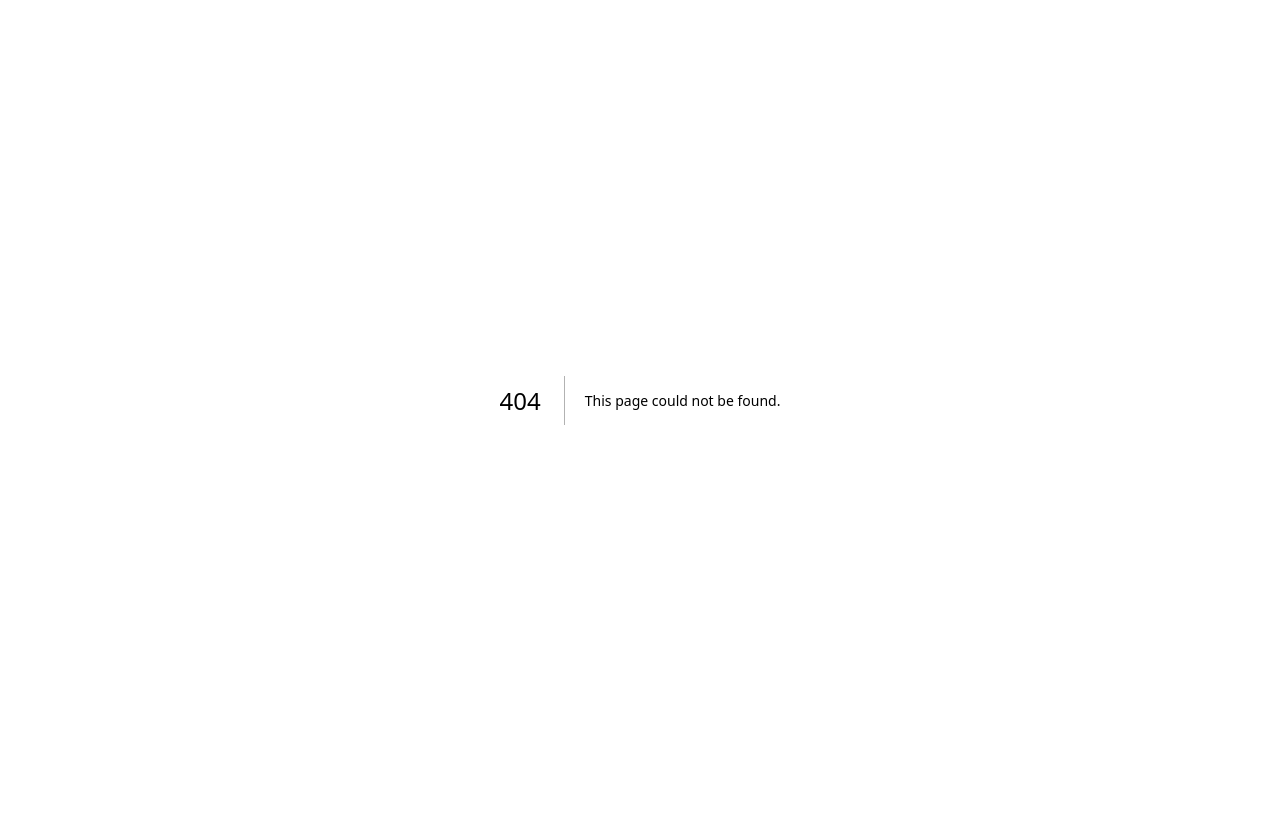
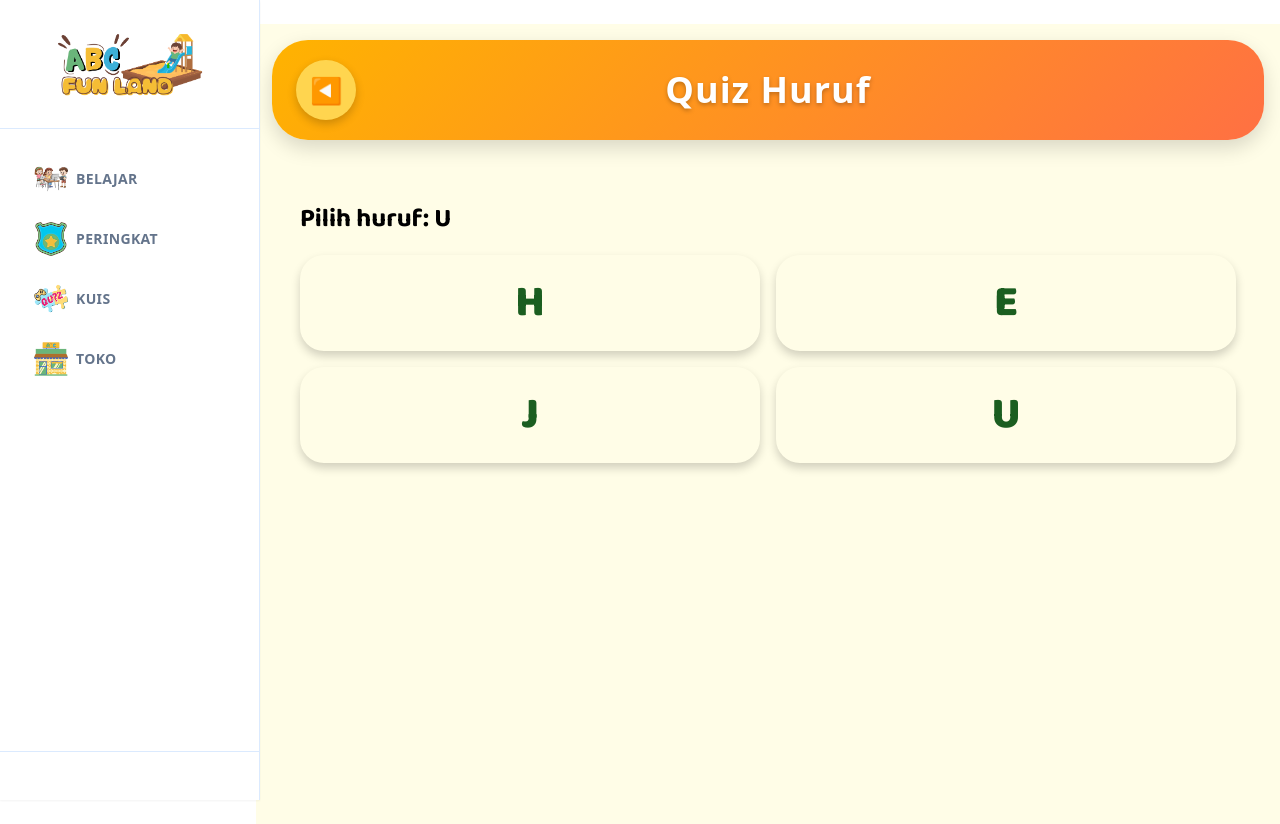
Before and after one commit to Puturahmaa7/https---github.com-utrhmaa-ABCFunLand, a Next.js app in the folder abcfunlearn/: page /quiz/quizHuruf in a window 1280 px wide. Before the commit this address had no page. Before the commit the page ends 800 px from the top, so only its background shows below. Built offline with nearby package versions, Linux system fonts and the light colour scheme.

Commit message:
Quiz huruf

```diff
--- /dev/null
+++ b/abcfunlearn/app/(loginUser)/quiz/data/quizHuruf.ts
@@ -0,0 +1,18 @@
+export type QuizItem = {
+  question: string;
+  correctAnswer: string;
+  wrongAnswers: string[];
+};
+
+export const quizHuruf: QuizItem[] = [
+  {
+    question: "Huruf apakah ini: A",
+    correctAnswer: "A",
+    wrongAnswers: ["B", "C", "D"],
+  },
+  {
+    question: "Huruf apakah ini: B",
+    correctAnswer: "B",
+    wrongAnswers: ["A", "C", "D"],
+  },
+];
--- a/abcfunlearn/app/(loginUser)/quiz/layout.tsx
+++ /dev/null
@@ -1,8 +0,0 @@
-type Props = {
-  children: React.ReactNode;
-};
-
-const loginUserLayout = ({ children }: Props) => {
-  return <div>{children}</div>;
-};
-export default loginUserLayout;
--- a/abcfunlearn/app/(loginUser)/quiz/page.tsx
+++ b/abcfunlearn/app/(loginUser)/quiz/page.tsx
@@ -1,4 +1,98 @@
-import React from "react";
+"use client";
+
+import { useRouter } from "next/navigation";
+import Image from "next/image";
+import { useState } from "react";
+
 export default function LearnPage() {
-  return <div>Selamat datang di halaman Quiz</div>;
+  const router = useRouter();
+  const [hovered, setHovered] = useState<string | null>(null);
+
+  return (
+    <div
+      style={{
+        display: "flex",
+        justifyContent: "center",
+        alignItems: "center",
+        minHeight: "100vh",
+        gap: "60px",
+      }}
+    >
+      {/* BELAJAR HURUF */}
+      <div
+        onClick={() => router.push("/quiz/quizHuruf")}
+        onMouseEnter={() => setHovered("huruf")}
+        onMouseLeave={() => setHovered(null)}
+        style={{
+          ...cardStyle,
+          transform: hovered === "huruf" ? "scale(1.08)" : "scale(1)",
+          boxShadow:
+            hovered === "huruf"
+              ? "0 16px 30px rgba(0,0,0,0.25)"
+              : "0 8px 16px rgba(0,0,0,0.15)",
+        }}
+      >
+        <Image
+          src="/images/quizHuruf.png"
+          alt="Quiz Huruf"
+          fill
+          style={{ objectFit: "cover", borderRadius: "40px" }}
+        />
+      </div>
+
+      {/* BELAJAR SUKU KATA */}
+      <div
+        onClick={() => router.push("/quiz/quizSukuKata")}
+        onMouseEnter={() => setHovered("suku")}
+        onMouseLeave={() => setHovered(null)}
+        style={{
+          ...cardStyle,
+          transform: hovered === "suku" ? "scale(1.08)" : "scale(1)",
+          boxShadow:
+            hovered === "suku"
+              ? "0 16px 30px rgba(0,0,0,0.25)"
+              : "0 8px 16px rgba(0,0,0,0.15)",
+        }}
+      >
+        <Image
+          src="/images/quizSukuKata.png"
+          alt="Quiz Suku Kata"
+          fill
+          style={{ objectFit: "cover", borderRadius: "40px" }}
+        />
+      </div>
+
+      {/* BELAJAR KATA */}
+      <div
+        onClick={() => router.push("/quiz/quizKata")}
+        onMouseEnter={() => setHovered("kata")}
+        onMouseLeave={() => setHovered(null)}
+        style={{
+          ...cardStyle,
+          transform: hovered === "kata" ? "scale(1.08)" : "scale(1)",
+          boxShadow:
+            hovered === "kata"
+              ? "0 16px 30px rgba(0,0,0,0.25)"
+              : "0 8px 16px rgba(0,0,0,0.15)",
+        }}
+      >
+        <Image
+          src="/images/quizKata.png"
+          alt="Quiz Kata"
+          fill
+          style={{ objectFit: "cover", borderRadius: "40px" }}
+        />
+      </div>
+    </div>
+  );
 }
+
+const cardStyle: React.CSSProperties = {
+  width: "280px",
+  height: "240px",
+  borderRadius: "40px",
+  cursor: "pointer",
+  position: "relative",
+  overflow: "hidden",
+  transition: "transform 0.25s ease, box-shadow 0.25s ease",
+};
--- /dev/null
+++ b/abcfunlearn/app/(loginUser)/quiz/quizHuruf/layout.tsx
@@ -0,0 +1,90 @@
+"use client";
+
+import { useRouter, usePathname } from "next/navigation";
+
+export default function QuizHurufLayout({
+  children,
+}: {
+  children: React.ReactNode;
+}) {
+  const router = useRouter();
+  const pathname = usePathname();
+
+  const handleBack = () => {
+    router.push("/quiz");
+  };
+
+  return (
+    <div
+      style={{
+        height: "100vh",
+        display: "flex",
+        flexDirection: "column",
+        backgroundColor: "#FFFDE7", // kuning lembut (beda dari materi)
+      }}
+    >
+      {/* HEADER QUIZ */}
+      <div
+        style={{
+          margin: "16px",
+          padding: "20px 24px",
+          borderRadius: "36px",
+          display: "flex",
+          alignItems: "center",
+          gap: "20px",
+          flexShrink: 0,
+          background: "linear-gradient(135deg, #FFB300, #FF7043)", // oranye ceria
+          boxShadow: "0 8px 20px rgba(0,0,0,0.15)",
+        }}
+      >
+        {/* BACK */}
+        <button
+          onClick={handleBack}
+          style={{
+            width: "60px",
+            height: "60px",
+            borderRadius: "50%",
+            backgroundColor: "#FFD54F",
+            color: "#333",
+            fontSize: "26px",
+            fontWeight: "bold",
+            border: "none",
+            cursor: "pointer",
+            boxShadow: "0 4px 10px rgba(0,0,0,0.2)",
+          }}
+          aria-label="Kembali"
+        >
+          ◀
+        </button>
+
+        {/* JUDUL QUIZ */}
+        <div
+          style={{
+            flex: 1,
+            textAlign: "center",
+            fontSize: "36px",
+            fontWeight: "800",
+            color: "#FFFFFF",
+            letterSpacing: "1px",
+            textShadow: "0 2px 4px rgba(0,0,0,0.25)",
+          }}
+        >
+          Quiz Huruf
+        </div>
+
+        <div style={{ width: "60px" }} />
+      </div>
+
+      {/* CONTENT */}
+      <div
+        style={{
+          flex: 1,
+          padding: "24px",
+          overflow: "hidden", // quiz fokus, tidak scroll panjang
+        }}
+      >
+        {children}
+      </div>
+    </div>
+  );
+}
--- /dev/null
+++ b/abcfunlearn/app/(loginUser)/quiz/quizHuruf/page.tsx
@@ -0,0 +1,122 @@
+"use client";
+
+import { useState, useEffect } from "react";
+
+export default function QuizHurufPage() {
+  const huruf = Array.from({ length: 26 }, (_, i) =>
+    String.fromCharCode(65 + i)
+  );
+
+  const [soal, setSoal] = useState<string>("");
+  const [opsi, setOpsi] = useState<string[]>([]);
+  const [jawaban, setJawaban] = useState<string | null>(null);
+
+  useEffect(() => {
+    generateSoal();
+  }, []);
+
+  function generateSoal() {
+    const correct = huruf[Math.floor(Math.random() * huruf.length)];
+
+    const wrong = huruf
+      .filter((h) => h !== correct)
+      .sort(() => Math.random() - 0.5)
+      .slice(0, 3);
+
+    const pilihan = shuffleArray([correct, ...wrong]);
+
+    setSoal(correct);
+    setOpsi(pilihan);
+    setJawaban(null);
+  }
+
+  function handleJawab(h: string) {
+    if (jawaban) return;
+    setJawaban(h);
+  }
+
+  return (
+    <div style={{ padding: "20px" }}>
+      <h2
+        style={{
+          fontFamily: "var(--font-baloo)",
+          fontSize: "26px",
+          marginBottom: "16px",
+        }}
+      >
+        Pilih huruf: <strong>{soal}</strong>
+      </h2>
+
+      <div
+        style={{
+          display: "grid",
+          gridTemplateColumns: "repeat(2, 1fr)",
+          gap: "16px",
+        }}
+      >
+        {opsi.map((h) => {
+          const benar = h === soal;
+          const dipilih = h === jawaban;
+
+          let bg = "#";
+          if (jawaban) {
+            if (benar) bg = "#4CAF50";
+            else if (dipilih) bg = "#EF5350";
+          }
+
+          return (
+            <div
+              key={h}
+              onClick={() => handleJawab(h)}
+              style={{
+                height: "96px",
+                borderRadius: "24px",
+                display: "flex",
+                alignItems: "center",
+                justifyContent: "center",
+
+                backgroundColor: bg,
+                fontFamily: "var(--font-baloo)",
+                fontSize: "44px",
+                fontWeight: "800",
+                color: "#1B5E20",
+
+                cursor: "pointer",
+                userSelect: "none",
+
+                boxShadow: "0 5px 10px rgba(0,0,0,0.18)",
+                transition: "all 0.2s ease",
+              }}
+            >
+              {h}
+            </div>
+          );
+        })}
+      </div>
+
+      {jawaban && (
+        <button
+          onClick={generateSoal}
+          style={{
+            marginTop: "24px",
+            width: "100%",
+            height: "48px",
+            borderRadius: "24px",
+            border: "none",
+            backgroundColor: "#2196F3",
+            color: "white",
+            fontSize: "16px",
+            fontWeight: "700",
+            cursor: "pointer",
+          }}
+        >
+          Lanjut
+        </button>
+      )}
+    </div>
+  );
+}
+
+function shuffleArray<T>(arr: T[]) {
+  return [...arr].sort(() => Math.random() - 0.5);
+}
--- a/abcfunlearn/package.json
+++ b/abcfunlearn/package.json
@@ -24,10 +24,10 @@
     "dotenv": "^17.2.3",
     "drizzle-orm": "^0.45.1",
     "lucide-react": "^0.562.0",
-    "next": "16.1.1",
-    "react": "19.2.3",
+    "next": "^16.1.1",
+    "react": "^18.2.0",
     "react-circular-progressbar": "^2.2.0",
-    "react-dom": "19.2.3",
+    "react-dom": "^18.2.0",
     "tailwind-merge": "^3.4.0",
     "tailwindcss-animate": "^1.0.7"
   },
```
Also changed, not shown: abcfunlearn/app/(loginUser)/quiz/quizKata/layout.tsx (added), abcfunlearn/app/(loginUser)/quiz/quizKata/page.tsx (added), abcfunlearn/app/(loginUser)/quiz/quizSukuKata/layout.tsx (added), abcfunlearn/app/(loginUser)/quiz/quizSukuKata/page.tsx (added), 1 other file (tests, documents, lock files or other folders).
